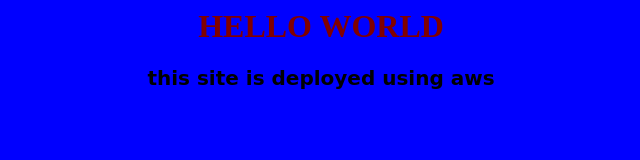
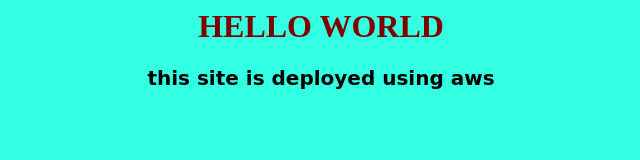
Before and after one commit to aarthiyajam/daylight, a plain HTML site: page index.html in a window 1280 px wide. Shown: the whole page, without its empty margins (319-959 px from the left). Drawn offline with Linux system fonts and the light colour scheme.

Commit message:
Update index.html

```diff
--- a/index.html
+++ b/index.html
@@ -4,7 +4,7 @@
 </head>
   <style>
 body {
-  background-color:blue;
+  background-color:33ffe3;
 }
 
 h1 {
```
